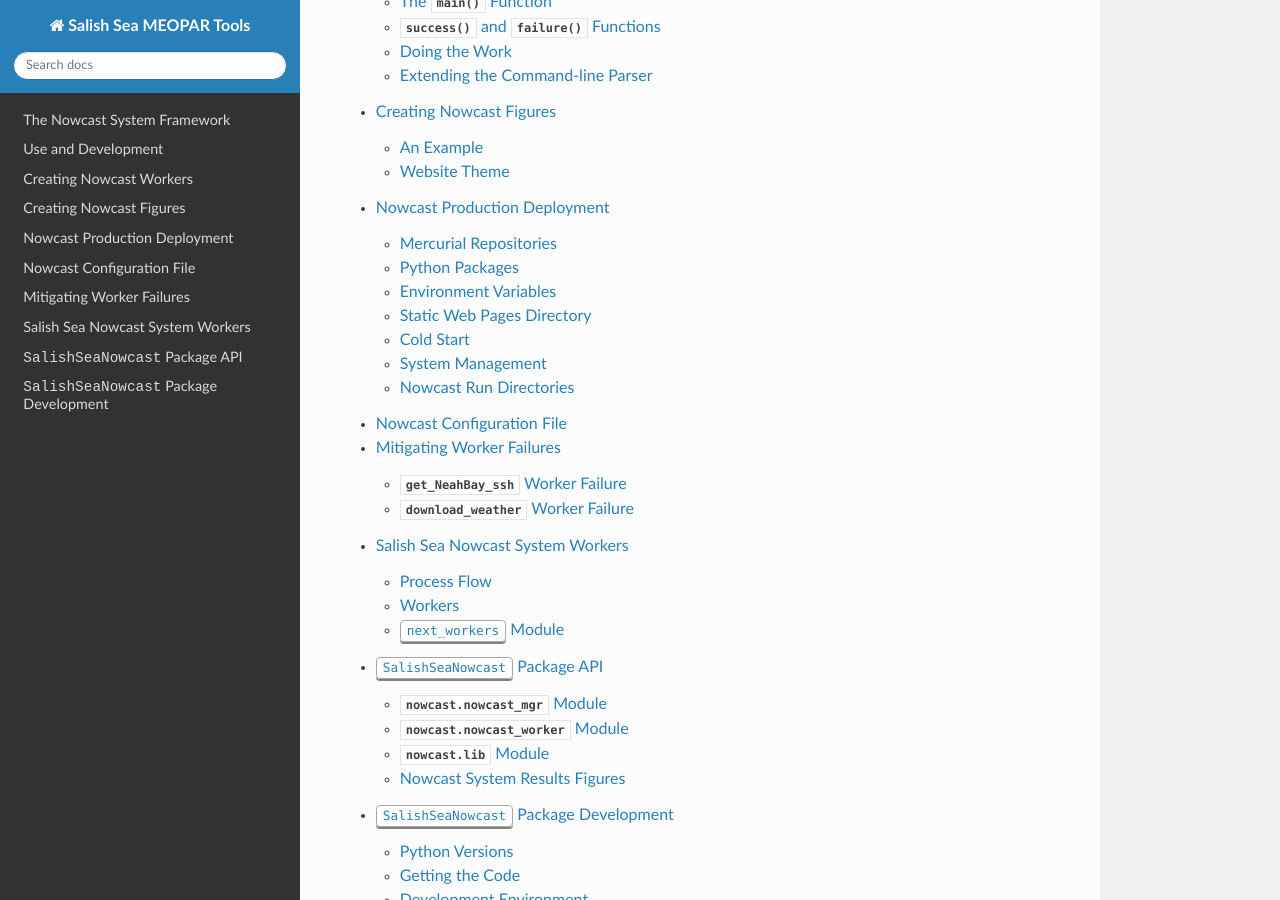
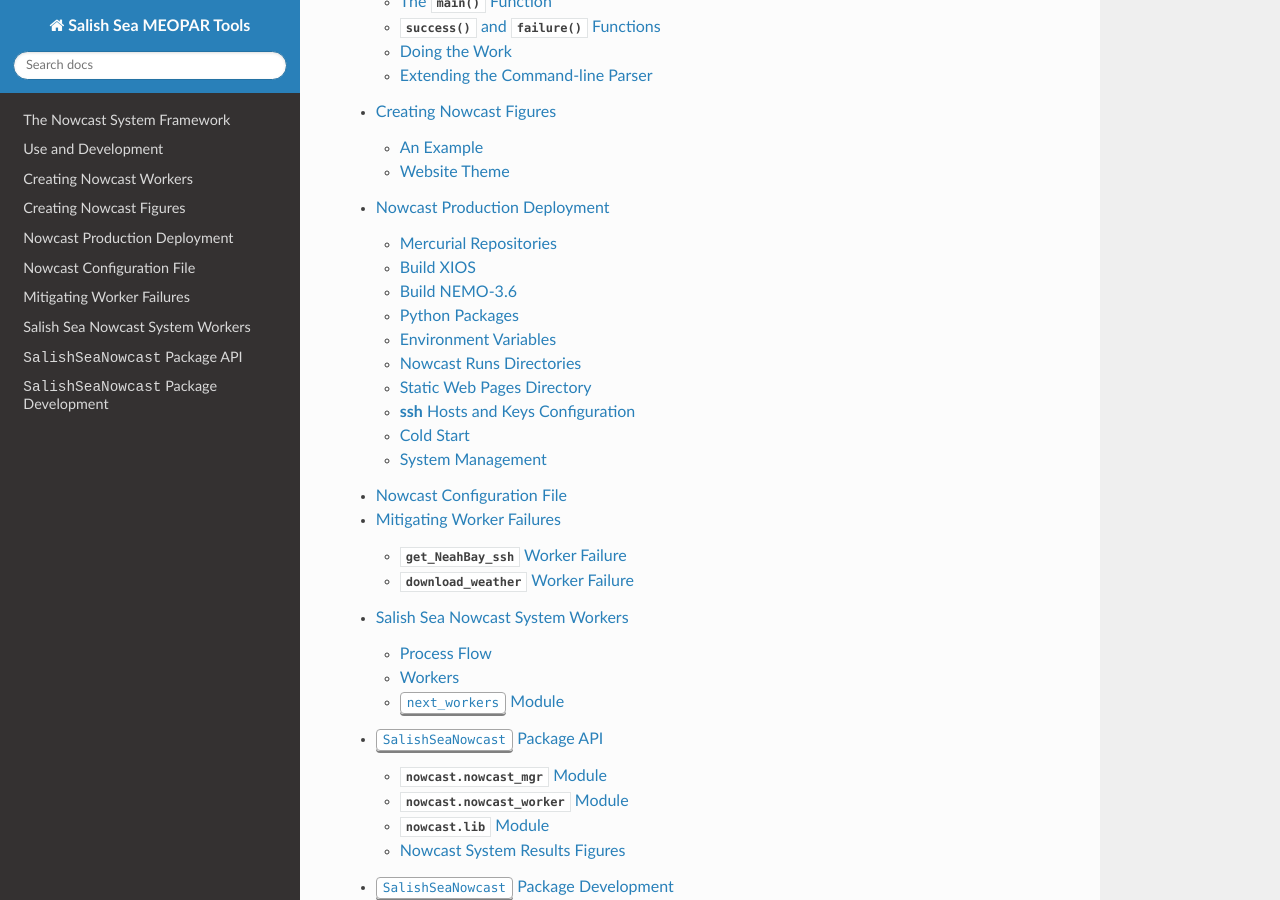
Before and after one commit to SalishSeaCast/SalishSeaNowcast, a Sphinx documentation site: the page built from docs/index.rst, in a window 1280 px wide and 900 px high, scrolled down 2424 px. Built offline with Sphinx 7.4.7 and the Read the Docs theme 2.0.0, drawn with Linux system fonts in a browser that asks for light colours; the version number could not be read and is left out; some of the changed lines change nothing that is shown.

Commit message:
Update deployment docs re: repos, pkgs, runs dirs & some TODOs.

```diff
--- a/docs/deploy.rst
+++ b/docs/deploy.rst
@@ -36,10 +36,13 @@
 
 * `NEMO_Nowcast`_
 * `SalishSeaNowcast`_
+* :ref:`tools-repo`
 * :ref:`private-tools-repo`
+* :ref:`NEMO-forcing-repo`
+* :ref:`NEMO-3.6-code-repo`
+* :ref:`XIOS-repo`
+* :ref:`salishsea-site-repo`
 
-.. * :ref:`tools-repo`
-.. * :ref:`NEMO-forcing-repo`
 
 .. _NEMO_Nowcast: https://bitbucket.org/43ravens/nemo_nowcast
 
@@ -52,6 +55,20 @@
         /results/nowcast-sys/private-tools/grib2/wgrib2/
 
 
+Build XIOS
+==========
+
+.. TODO::
+    Write this section.
+
+
+Build NEMO-3.6
+==============
+
+.. TODO::
+    Write this section.
+
+
 Python Packages
 ===============
 
@@ -61,14 +78,18 @@
 
     $ cd /results/nowcast-sys/
     $ conda update conda
-    $ conda create --channel gomss-nowcast --prefix /results/nowcast-sys/nemo_nowcast-env \
-        arrow attrs bottleneck circus matplotlib netcdf4 numpy pandas paramiko \
-        pip python=3 pyyaml pyzmq requests retrying schedule scipy xarray
+    $ conda create \
+        --prefix /results/nowcast-sys/nemo_nowcast-env \
+        --channel gomss-nowcast --channel defaults --channel conda-forge \
+        arrow attrs beautifulsoup4 bottleneck circus cliff matplotlib netcdf4 \
+        numpy pandas paramiko pip python=3 pyyaml pyzmq retrying requests \
+        schedule scipy xarray
     $ source activate /results/nowcast-sys/nemo_nowcast-env
-    (/results/nowcast-sys/nemo_nowcast-env)$ pip install angles raven driftwood
+    (/results/nowcast-sys/nemo_nowcast-env)$ pip install angles driftwood raven
     (/results/nowcast-sys/nemo_nowcast-env)$ cd /results/nowcast-sys/
     (/results/nowcast-sys/nemo_nowcast-env)$ pip install --editable NEMO_Nowcast/
     (/results/nowcast-sys/nemo_nowcast-env)$ pip install --editable tools/SalishSeaTools/
+    (/results/nowcast-sys/nemo_nowcast-env)$ pip install --editable tools/SalishSeaCmd/
     (/results/nowcast-sys/nemo_nowcast-env)$ pip install --editable SalishSeaNowcast/
 
 
@@ -105,6 +126,45 @@
     EOF
 
 
+Nowcast Runs Directories
+========================
+
+On the hosts where the nowcast system NEMO runs will be executed create a :file:`runs` directory and populate it with:
+
+.. code-block:: bash
+
+    $ chmod g+ws runs
+    $ cd runs/
+    $ mkdir -p NEMO-atmos open_boundaries/west/ssh rivers
+    $ chmod -R g+s NEMO-atmos open_boundaries rivers
+    $ ln -s ../NEMO-forcing/atmospheric/no_snow.nc NEMO-atmos/
+    $ ln -s ../NEMO-forcing/grid/weights-gem2.5-ops.nc NEMO-atmos/
+    $ ln -s ../NEMO-forcing/open_boundaries/north open_boundaries/
+    $ ln -s ../NEMO-forcing/open_boundaries/west/SalishSea2_Masson_corrected.nc open_boundaries/west/
+    $ ln -s ../NEMO-forcing/open_boundaries/west/SalishSea_west_TEOS10.nc open_boundaries/west/
+    $ ln -s ../NEMO-forcing/open_boundaries/west/tides open_boundaries/west/
+    $ ln -s ../NEMO-forcing/rivers/bio_climatology rivers/
+    $ ln -s ../NEMO-forcing/rivers/river_ConsTemp_month.nc rivers/
+    $ ln -s ../NEMO-forcing/rivers/rivers_month.nc rivers/
+    $ cp ../SS-run-sets/SalishSea/nemo3.6/namelist.time ./
+    $ ln -s ../SS-run-sets/SalishSea/nemo3.6/nowcast/iodef.xml
+
+The above :command:`ln -s` commands assume that there is a clone of the :ref:`NEMO-forcing-repo` beside the directory where the links are being created.
+If the clone of the :ref:`NEMO-forcing-repo` is elsewhere,
+adjust the link paths accordingly.
+
+The hosts and their :file:`runs` directories presently in use are:
+
+* :kbd:`west.cloud`
+    :file:`/home/ubuntu/MEOPAR/nowcast-sys/runs/`
+
+* :kbd:`orcinus`
+    :file:`/home/sallen/MEOPAR/nowcast/`
+
+* :kbd:`salish`
+    :file:`/results/nowcast-sys/runs/`
+
+
 Static Web Pages Directory
 ==========================
 
@@ -121,6 +181,13 @@
     $ cd $HOME/public_html/MEOPAR/nowcast/www/
     $ ln -s /results/nowcast-sys/tools/SalishSeaNowcast/www/templates
     $ hg clone ssh://hg@bitbucket.org/salishsea/salishsea-site
+
+
+:command:`ssh` Hosts and Keys Configuration
+===========================================
+
+.. TODO::
+    Write this section.
 
 
 Cold Start
@@ -176,36 +243,3 @@
 * :kbd:`quit` to stop all of the processes and shutdown :command:`circusd`
 
 Use :kbd:`ctrl-c` to exit from :command:`circusctl`.
-
-
-Nowcast Run Directories
-=======================
-
-On the hosts where the nowcast system NEMO runs will be executed create a :file:`nowcast` directory and populate it with:
-
-.. code-block:: bash
-
-    $ mkdir -p NEMO-atmos open_boundaries/west/ssh rivers
-    $ chmod -R g+s NEMO-atmos open_boundaries rivers
-    $ ln -s ../NEMO-forcing/atmospheric/no_snow.nc
-    $ ln -s ../NEMO-forcing/grid/weights-gem2.5-ops.nc
-    $ ln -s ../NEMO-forcing/open_boundaries/north
-    $ ln -s ../NEMO-forcing/open_boundaries/west/SalishSea2_Masson_corrected.nc
-    $ ln -s ../NEMO-forcing/open_boundaries/west/SalishSea_west_TEOS10.nc
-    $ ln -s ../NEMO-forcing/open_boundaries/west/tides
-    $ ln -s ../NEMO-forcing/rivers/rivers_month.nc
-
-The above :command:`ln -s` commands assume that there is a clone of the :ref:`NEMO-forcing-repo` beside the directory where the links are being created.
-If the clone of the :ref:`NEMO-forcing-repo` is elsewhere,
-adjust the link paths accordingly.
-
-The hosts and their :file:`nowcast` directories presently in use are:
-
-* :kbd:`west.cloud`
-    :file:`/home/ubuntu/MEOPAR/nowcast/`
-
-* :kbd:`ocrinus`
-    :file:`/home/sallen/MEOPAR/nowcast/`
-
-* :kbd:`salish`
-    :file:`/data/dlatorne/MEOPAR/nowcast-green/`
```
